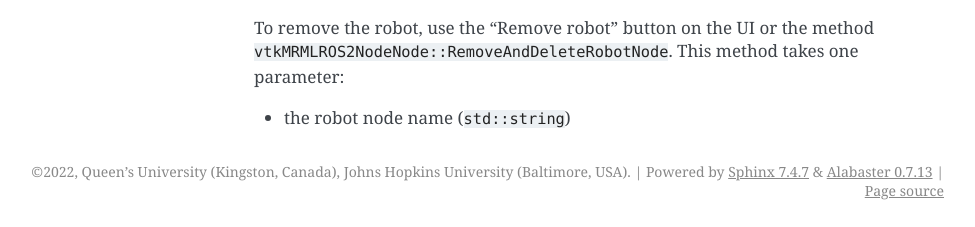
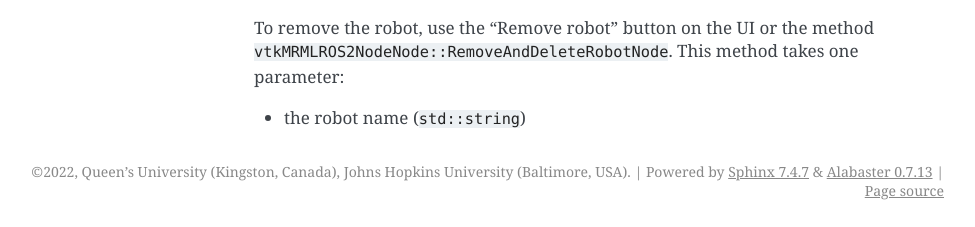
Before and after one commit to rosmed/slicer_ros2_module, a Sphinx documentation site: the page built from docs/pages/mrml-ros-nodes.rst, in a window 1280 px wide and 900 px high, scrolled down 9068 px. Shown: the part 670-897 px from the top of the window, without its empty margins (166-1141 px from the left). Built offline with Sphinx 7.4.7, drawn with Linux system fonts in a browser that asks for light colours.

Commit message:
Update mrml-ros-nodes.rst

```diff
--- a/docs/pages/mrml-ros-nodes.rst
+++ b/docs/pages/mrml-ros-nodes.rst
@@ -601,4 +601,4 @@ The robot node creates an observer on the parameter node that contains the robot
 To remove the robot, use the "Remove robot" button on the UI or the method ``vtkMRMLROS2NodeNode::RemoveAndDeleteRobotNode``. This method takes
 one parameter:
 
-* the robot node name (``std::string``)
+* the robot name (``std::string``)
```
